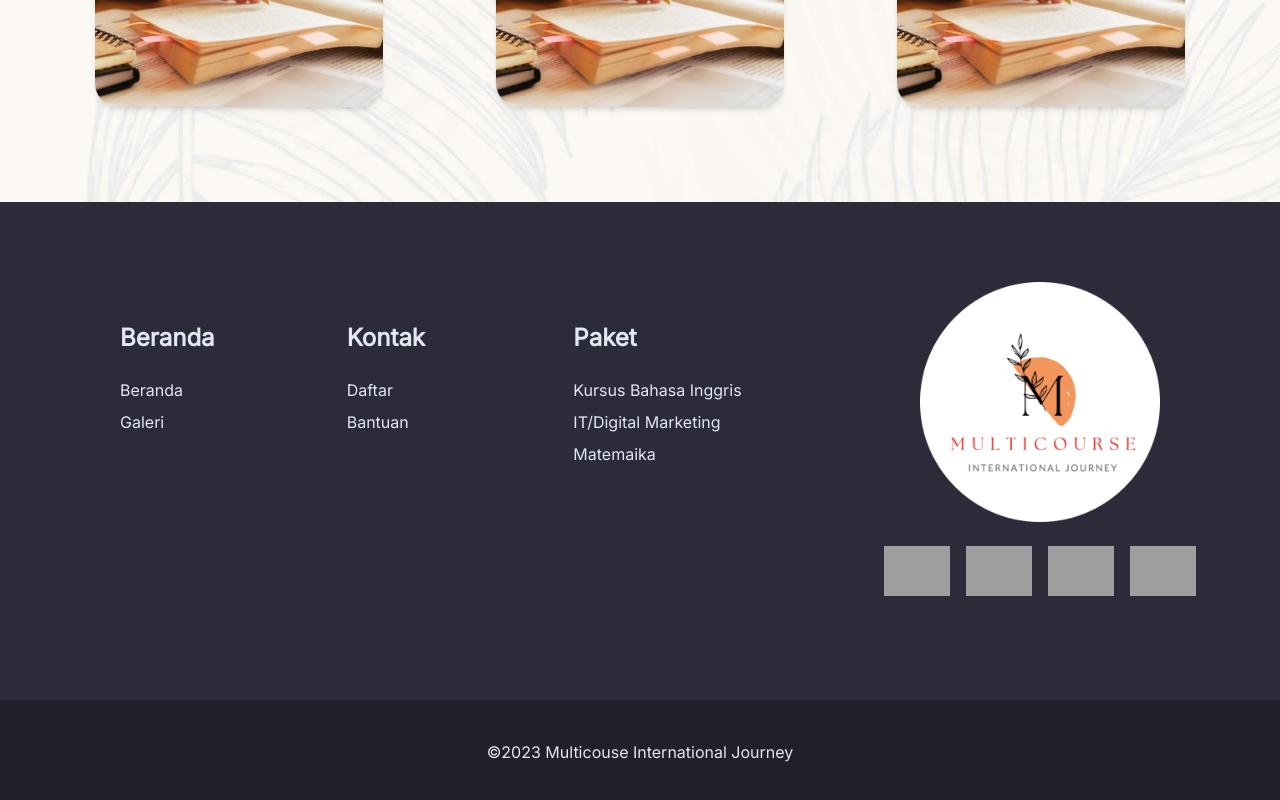
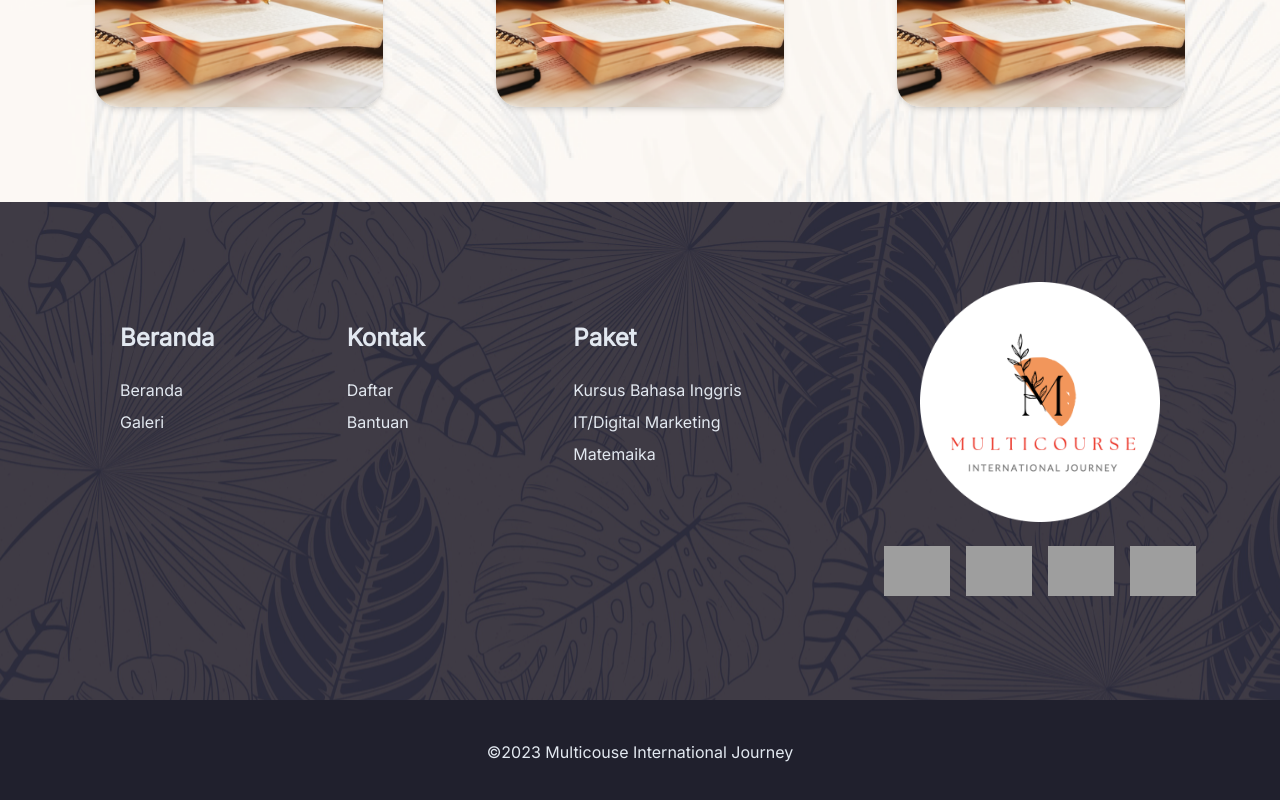
Before and after one commit to jaffrantirta/MulticourseLandingPage, a React (Create React App) app: page /galleries in a window 1280 px wide. Shown: the part 1254-2054 px from the top of the page. Built offline with nearby package versions, Linux system fonts and the light colour scheme; grey boxes are pictures that could not be loaded; a web font is replaced by a local one.

Commit message:
update bg

```diff
--- a/src/components/Country/index.js
+++ b/src/components/Country/index.js
@@ -4,7 +4,7 @@ import Card from '../Card'
 
 export default function Country() {
     return (
-        <div className='h-fit font-primary bg-[url("/src/assets/images/bg-country-8.png")] bg-black bg-opacity-20 p-10'>
+        <div className='h-fit font-primary bg-[url("/src/assets/images/bg-world-op-30.png")] bg-black bg-opacity-20 p-10'>
             <div className='text-center'>
                 <p className='text-primary'>Paket</p>
                 <h1 className='text-4xl font-bold'>Internships International and Study</h1>
--- a/src/components/Footer/index.js
+++ b/src/components/Footer/index.js
@@ -71,8 +71,8 @@ export default function Footer() {
         },
     ]
     return (
-        <div className='h-fit font-primary text-slate-200'>
-            <div className='grid md:flex bg-dark p-10 h-full'>
+        <div className='h-fit font-primary text-slate-200 bg-dark'>
+            <div className='grid md:flex bg-[url("/src/assets/images/bg-nature.png")] p-10 h-full'>
                 <div className='p-10 md:hidden'>
                     <img alt='logo' src={ImgLogo} className='w-full' />
                     <div className='flex gap-2 py-5 w-full justify-center'>
--- a/src/pages/Courses/index.js
+++ b/src/pages/Courses/index.js
@@ -36,7 +36,7 @@ export default function Courses() {
         <div>
             <Navbar />
             <div ref={sectionRef} id='hero-section'>
-                <div className='font-primary h-fit md:h-screen bg-secondary pt-32'>
+                <div className='font-primary h-fit md:h-screen bg-secondary bg-opacity-50 bg-[url("/src/assets/images/bg-nature.png")] pt-32'>
                     <h1 className={`text-center text-5xl font-extrabold transition-all duration-1000 ${isVisible ? 'opacity-100 translate-y-0' : 'opacity-0 translate-y-24'}`}>Classes with mentor</h1>
                     <div className='w-full h-1/2'>
                         <img alt='' src={ImgTourist} className='top-0 left-0 w-full h-full object-cover' />
```
